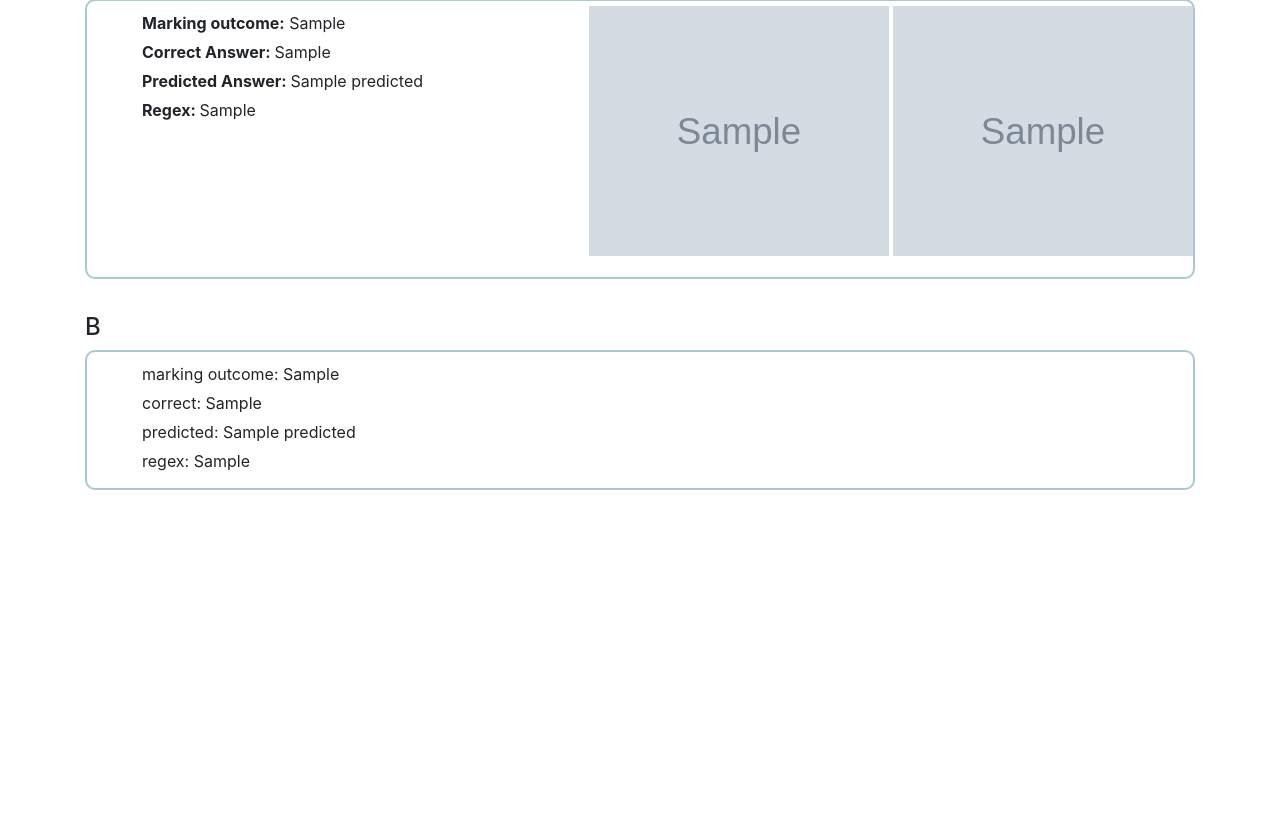
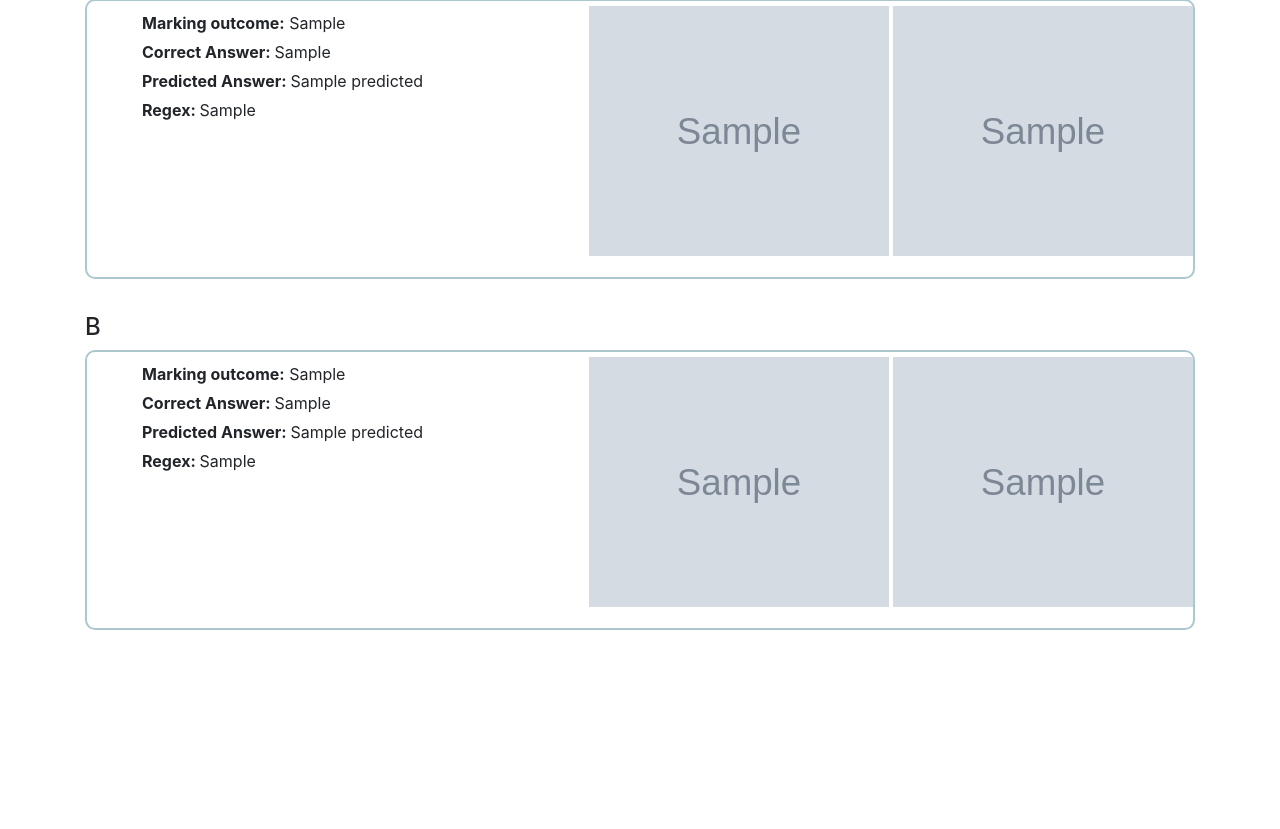
Before and after one commit to j-vent/veritech_viewer, a Django app: template veritech_viewer/templates/question.html in a window 1280 px wide. Shown: the part 228-1057 px from the top of the page. Run offline with Django 3.2, Linux system fonts and the light colour scheme; the template is opened without the code that fills it: most values are stand-ins (such as "Sample title", 1, 10 or a date in 2020); grey boxes marked "Sample" are stand-in pictures; some libraries are stand-ins or nearby versions.

Commit message:
fix pic format

```diff
--- a/veritech_viewer/templates/question.html
+++ b/veritech_viewer/templates/question.html
@@ -20,7 +20,7 @@
 <body>
 <div class = "container">
 
-     <h4>A</h4>
+    <h4>A</h4>
     {% for question, predicted, img_orig_a, img_proc_a, img_recog_a in page_a_info %}
     <div class = "session question" style="height:280px;">
         <div class = "question-text">
@@ -34,23 +34,25 @@
             <img style = "height:250px; width:300px" src="{% static img_orig_a %}"/>
             <img style = "height:250px; width:300px" src="{% static img_proc_a %}"/>
         </div>
-
     </div>
-
     {% endfor %}
 
 
     <br/>
 
     <h4>B</h4>
-    {% for question, predicted in page_b_info %}
-    <div class = "session question" style="height:140px">
-        <div class = "question-text" style="float:left">
-            <p>marking outcome: {{question.marking_outcome}}</p>
-            <p>correct: {{question.correct_ans}}</p>
-            <p>predicted: {{predicted}}</p>
-            <p>regex: {{question.pred_regex}}</p>
+    {% for question, predicted, img_orig_b, img_proc_b, img_recog_b in page_b_info %}
+    <div class = "session question" style="height:280px;">
+        <div class = "question-text">
+            <p style="text-align:left"><b>Marking outcome:</b> {{question.marking_outcome}}</p>
+            <p style="text-align:left"><b>Correct Answer: </b>{{question.correct_ans}}</p>
+            <p style="text-align:left"><b>Predicted Answer: </b>{{predicted}}</p>
+            <p style="text-align:left"><b>Regex: </b>{{question.pred_regex}}</p>
             <br/>
+        </div>
+        <div class = "question-img" style="float:right">
+            <img style = "height:250px; width:300px" src="{% static img_orig_b %}"/>
+            <img style = "height:250px; width:300px" src="{% static img_proc_b %}"/>
         </div>
     </div>
     {% endfor %}
```
Also changed, not shown: veritech_viewer/session/views.py (+11 -6 lines).
